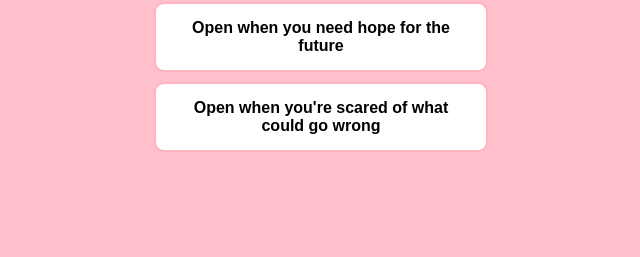
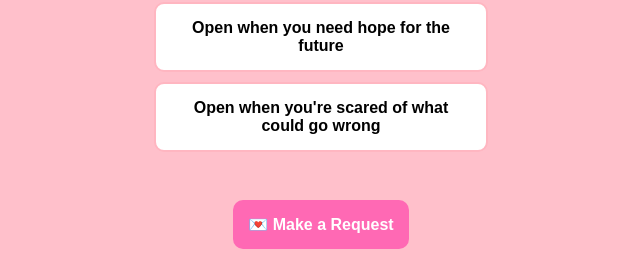
Before and after one commit to marisa-lamarra/open-when-app, a Flask app: page / in a window 1280 px wide. Shown: the part 974-1231 px from the top of the page, without its empty margins (319-959 px from the left). Before the commit the page ends 1124 px from the top, so only its background shows below. Run offline with Flask 2, Linux system fonts and the light colour scheme.

Commit message:
Update index.html

```diff
--- a/templates/index.html
+++ b/templates/index.html
@@ -8,12 +8,20 @@
         body { background-color: #FFC0CB; text-align: center; font-family: Arial, sans-serif; }
         .button { display: block; width: 300px; margin: 10px auto; padding: 15px; background-color: white; border: 2px solid #FFB6C1; text-decoration: none; font-weight: bold; color: black; border-radius: 10px; }
         .button:hover { background-color: #FFB6C1; color: white; }
+        .request-button { margin-top: 20px; display: inline-block; padding: 15px; background: #ff69b4; color: white; font-weight: bold; text-decoration: none; border-radius: 10px; }
+        .request-button:hover { background: #ff1493; }
     </style>
 </head>
 <body>
     <h1>Open When...</h1>
+
     {% for letter, filename in letters.items() %}
         <a href="/letter/{{ letter }}" class="button">{{ letter }}</a>
     {% endfor %}
+
+    <!-- Request Button -->
+    <br>
+    <a href="/request" class="request-button">💌 Make a Request</a>
+
 </body>
 </html>
```
